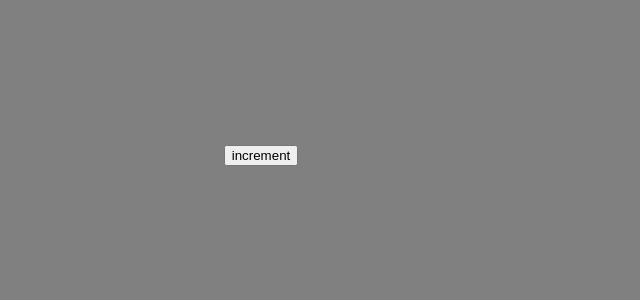
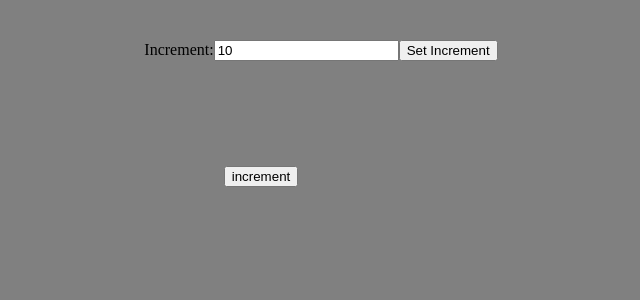
Before and after one commit to katredford/goal-getter, a React (Vite) app: page / in a window 1280 px wide. Shown: the top 300 px of the page, without its empty margins (319-959 px from the left). Built offline with nearby package versions, Linux system fonts and the light colour scheme.

Commit message:
user can set increment amount, add create goal component

```diff
--- a/src/App.jsx
+++ b/src/App.jsx
@@ -2,12 +2,13 @@ import { useState } from 'react'
 import Ring from "./components/Ring/index"
 import './App.css'
 import Increment from './components/Increment'
+import CreateGoal from './components/CreateGoal'
 
 function App() {
 
   return (
     <>
-    <Increment />
+    <CreateGoal />
     </>
   )
 }
--- /dev/null
+++ b/src/components/CreateGoal/index.jsx
@@ -0,0 +1,36 @@
+import { useState } from 'react'
+import "./createGoal.css"
+import Increment from "../Increment"
+
+export default function CreateGoal() {
+  const [increment, setIncrement] = useState(10);
+
+  const handleInputChange = (event) => {
+    // Update the increment value based on user input
+    const inputValue = event.target.value;
+    setIncrement(Number(inputValue));
+  };
+
+  const handleSubmit = (event) => {
+    event.preventDefault();
+    // Reset progress to 0 when the form is submitted
+    setProgress(0);
+  };
+
+  return (
+    <>
+      <form onSubmit={handleSubmit}>
+        <label>
+          Increment:
+          <input
+            type="number"
+            value={increment}
+            onChange={handleInputChange}
+          />
+        </label>
+        <button type="submit">Set Increment</button>
+      </form>
+      <Increment progress={increment} />
+    </>
+  )
+}
--- a/src/components/Increment/index.jsx
+++ b/src/components/Increment/index.jsx
@@ -4,14 +4,16 @@ import Ring from "../Ring/index"
 
 
 
-export default function Increment() {
+export default function Increment(props) {
   const [progress, setProgress] = useState(0);
 
 
   const handleButtonClick = () => {
     // Increase progress by 10 on button click
-    setProgress((prevProgress) => prevProgress + 10);
+    setProgress((prevProgress) => prevProgress + props.progress);
   };
+
+
   return (
     <>
 
```
Also changed, not shown: src/components/CreateGoal/createGoal.css (added).
